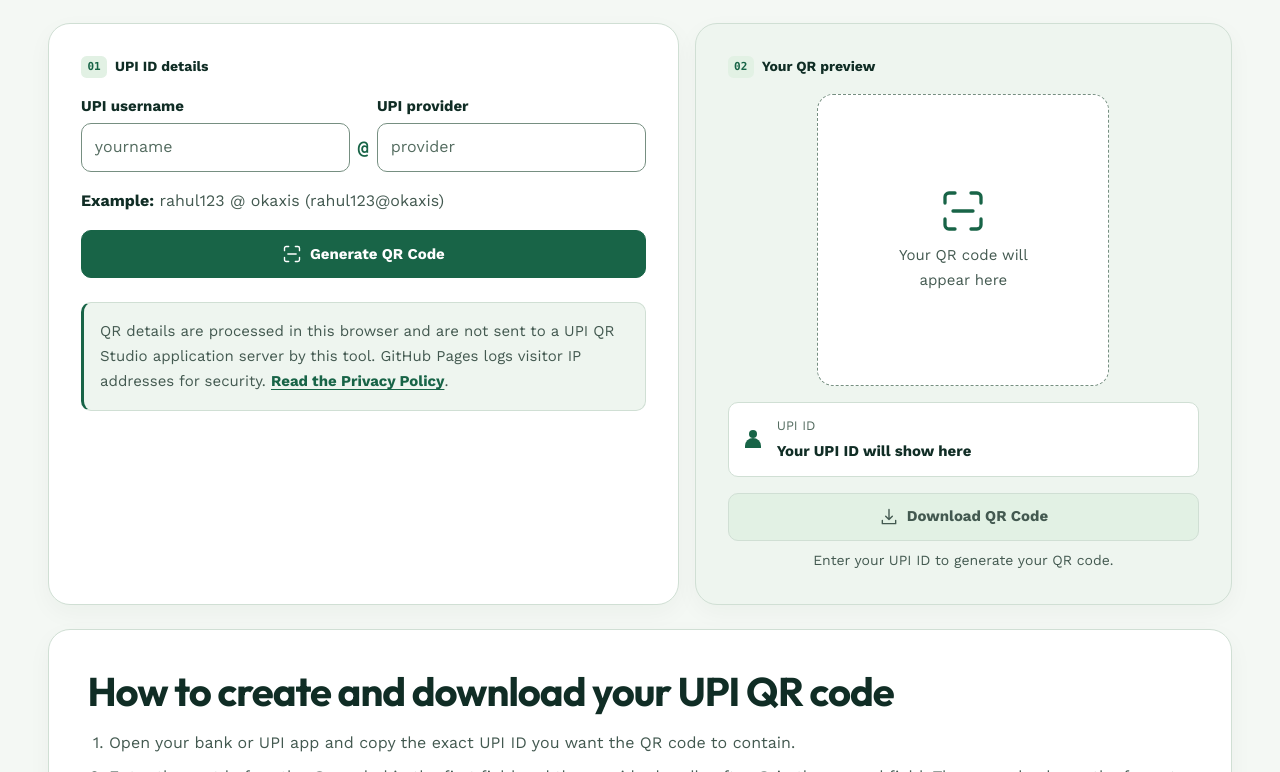
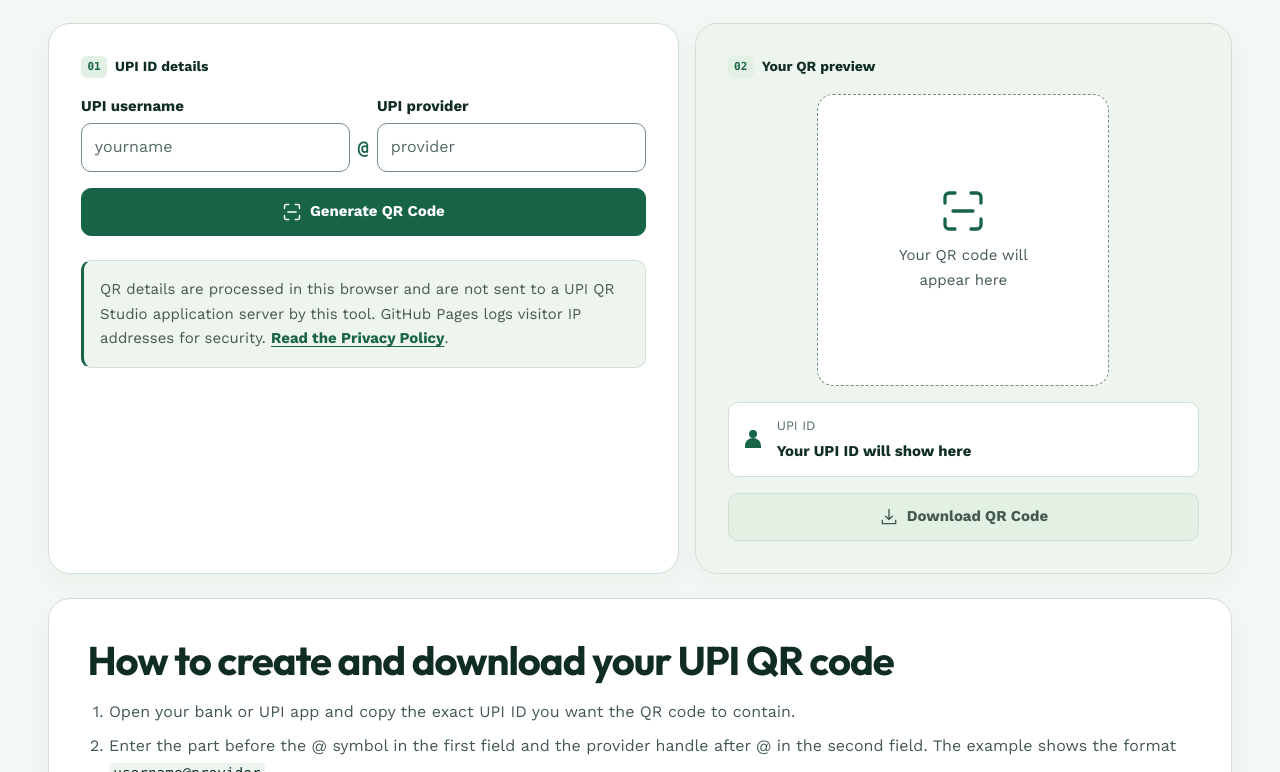
Before and after one commit to rsbusinesses/UPI_QR_Studio, a website: page pages/qr-widget.html in a window 1280 px wide. Shown: the part 428-1200 px from the top of the page. Drawn offline with Linux system fonts and the light colour scheme.

Commit message:
removing extra things in qr widget page

```diff
--- a/pages/qr-widget.html
+++ b/pages/qr-widget.html
@@ -79,13 +79,6 @@ Year        : 2026
 <input aria-describedby="qr-widget-hint qr-widget-error" autocapitalize="none" autocomplete="off" class="qr-widget-provider" id="qr-upi-provider" maxlength="80" placeholder="provider" required="" spellcheck="false" type="text">
 </div>
 </div>
-<p class="qr-widget-example">
-<strong>Example:</strong>
-<span>rahul123</span>
-<span class="qr-example-at">@</span>
-<span>okaxis</span>
-<span class="qr-example-full">(rahul123@okaxis)</span>
-</p>
 <p class="qr-widget-error" hidden="" role="alert"></p>
 <button class="qr-widget-generate" type="submit">
 <svg class="icon" aria-hidden="true"><use href="../assets/studio-icons.svg#scan"></use></svg> Generate QR Code
@@ -120,9 +113,6 @@ Year        : 2026
 <button class="qr-widget-download" disabled="" type="button">
 <svg class="icon" aria-hidden="true"><use href="../assets/studio-icons.svg#download"></use></svg> Download QR Code
           </button>
-<p aria-live="polite" class="qr-widget-status">
-            Enter your UPI ID to generate your QR code.
-          </p>
 </div>
 </div>
 </section>
```
